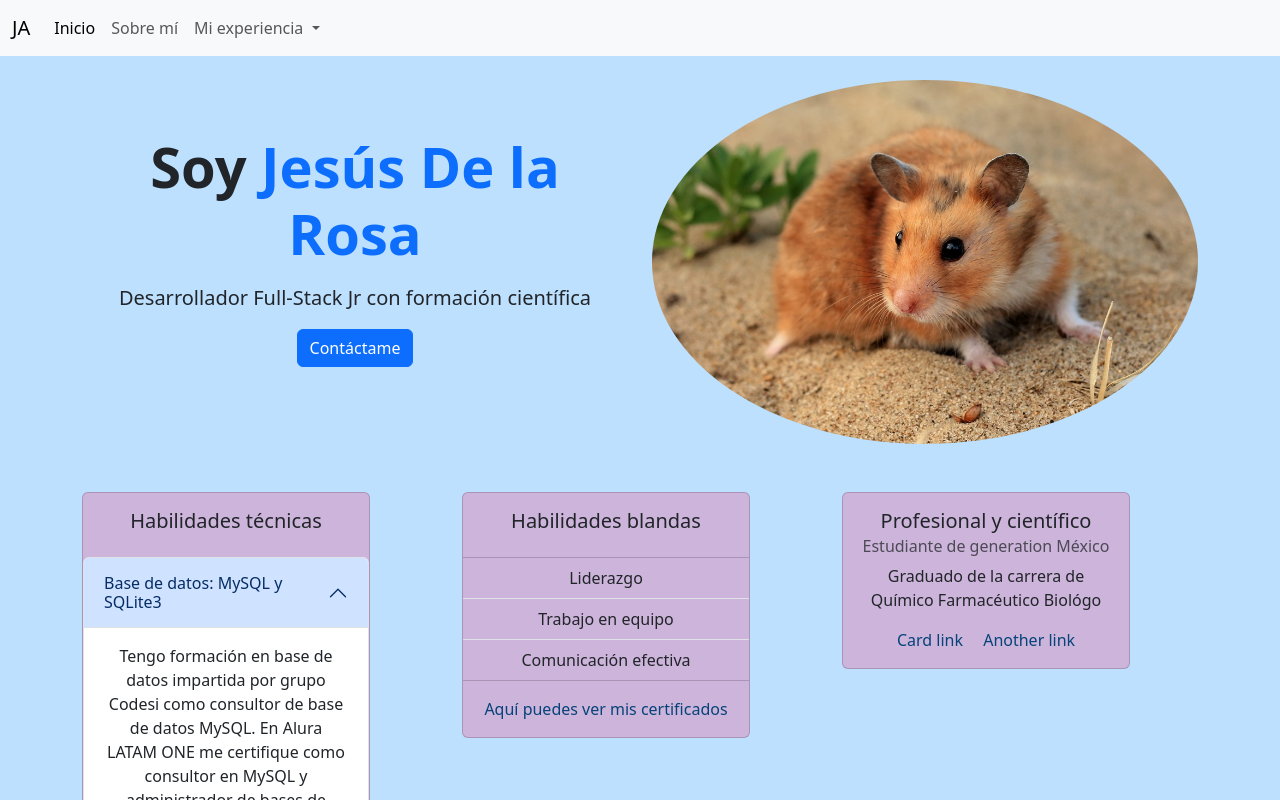
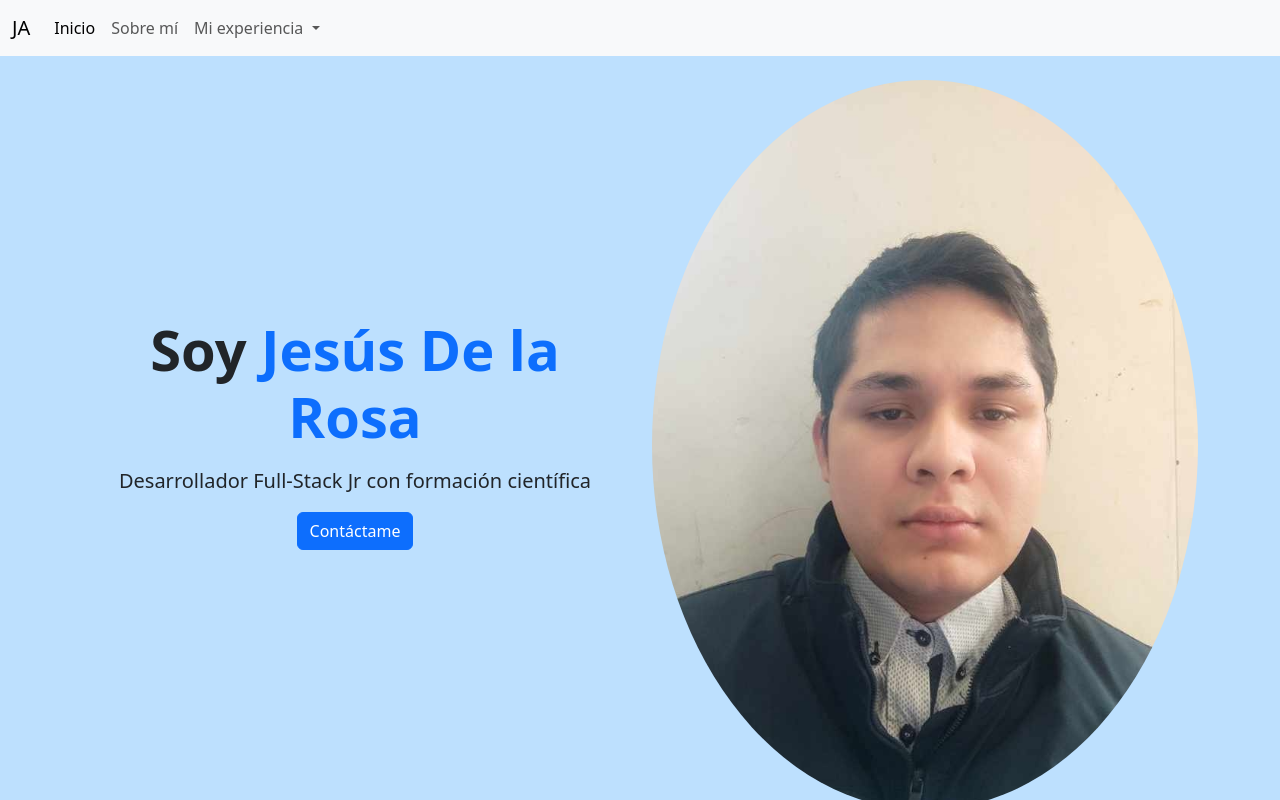
Before and after one commit to aaron5630/Proyecto-HTML-sobre-mi, a plain HTML site: page index.html in a window 1280 px wide. Shown: the top 800 px of the page. Drawn offline with nearby package versions, Linux system fonts and the light colour scheme.

Commit message:
renombrando carpetas y agrego aaron.jpg

```diff
--- a/index.html
+++ b/index.html
@@ -55,7 +55,7 @@
       </div>
       <!--columna 2-->
       <div class="col-md-6 mt-4">
-        <img src="../img/hamster.jpg"
+        <img src="./img/aaron.jpg"
           alt="Golden brown hamster with dark eyes and small ears sits calmly on sandy ground near a green leafy plant and dry grass, appearing curious and relaxed in a natural outdoor setting. The environment is quiet and peaceful. No visible text in the image."
           class="img-fluid rounded-circle">
       </div>
```
Also changed, not shown: img/aaron.jpg (added). Lines whose indentation alone changed are shown as unchanged.
